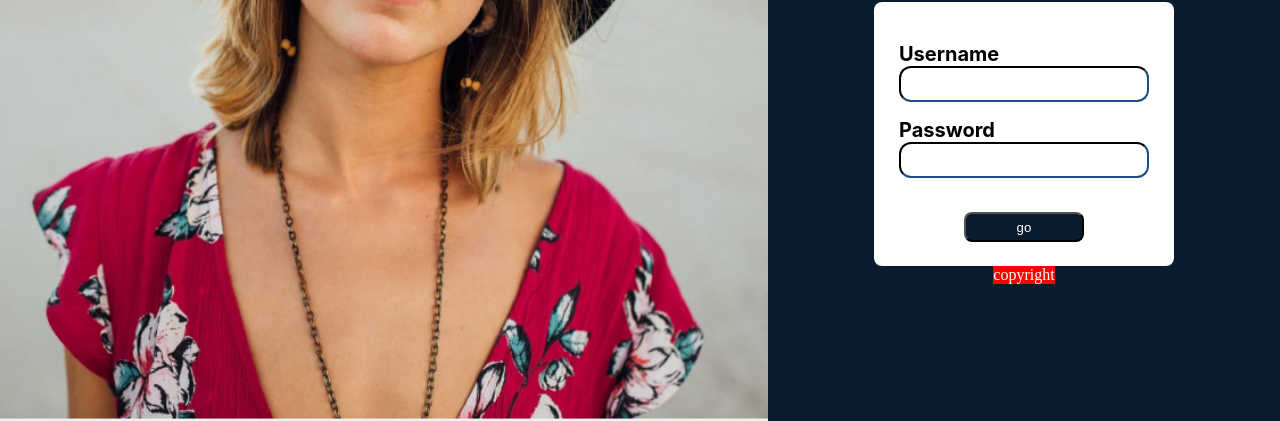
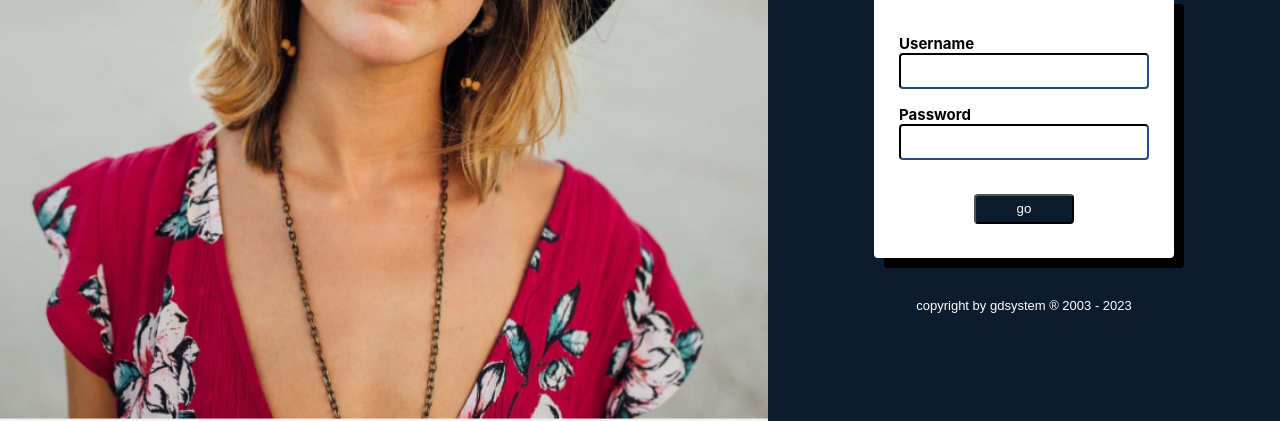
Before and after one commit to yunuswidodo/login_EE, a plain HTML site: page loginFlexBox/index.html in a window 1280 px wide. Shown: the part 379-800 px from the top of the page. Drawn offline with Linux system fonts and the light colour scheme.

Commit message:
fix side lgn

```diff
--- a/loginFlexBox/index.html
+++ b/loginFlexBox/index.html
@@ -33,7 +33,7 @@
                   </form>
             </div>
             <div class="box-copyright">
-                <p>copyright</p>
+                <p>copyright by gdsystem &reg; 2003 - 2023</p>
             </div>
         </div>
       </div>
--- a/loginFlexBox/style.css
+++ b/loginFlexBox/style.css
@@ -25,20 +25,22 @@
   height: 100vh;
   background-color: #0B1C2F ;
   display: flex;
-  flex-wrap: wrap;
+  /* flex-wrap: wrap; */ /*responsive */
   flex-direction: column;
   align-content: center; /* center verical */
   justify-content: center; /* center horizontal */
   align-items: center; /*center item */
 }
 
-.box-title p
+.box-title
 {
+  margin-top: 20px;
   font-family: Inter, sans-serif;
   font-size: 50px;
   font-weight: bold;
   color: white;
   font-weight: 20px;
+
 }
 
 .box-logo img
@@ -59,9 +61,11 @@
   width: 300px;
   height: 264px;
   background-color: white;
-  border-radius: 8px;
+  border-radius: 4px;
   display: flex;
   justify-content: center;
+  margin-bottom: 20px;
+  box-shadow: 10px 10px;
 }
 
 .box-form form
@@ -74,7 +78,7 @@
 
 .box-form form label
 {
-  font-size:20px ;
+  font-size:15px ;
   font-family: Inter, sans-serif;
   font-weight: bold;
 }
@@ -84,15 +88,15 @@
   height: 36px;
   width: 250px;
   margin-bottom: 16px;
-  border-radius: 12px;
+  border-radius: 4px;
   border-color: #0B1C2F ;
 }
 
 .box-form form button
 {
   height: 30px;
-  width: 120px;
-  border-radius: 8px;
+  width: 100px;
+  border-radius: 4px;
   color: white;
   background-color: #0B1C2F;
   margin: 0 auto;
@@ -101,8 +105,16 @@
 
 .box-copyright
 {
-  background-color: red;
   color: white;
-  /* margin-top: 60px; */
+  margin-top: 20px;
+  font-family: sans-serif;
+  font-size: small;
+}
 
+/* layar hp samsung galaxy Tab A8 1200 x 1920 */
+
+@media screen and (max-width:1200) {
+  .side-img {
+    display: none;
+  }
 }
```
